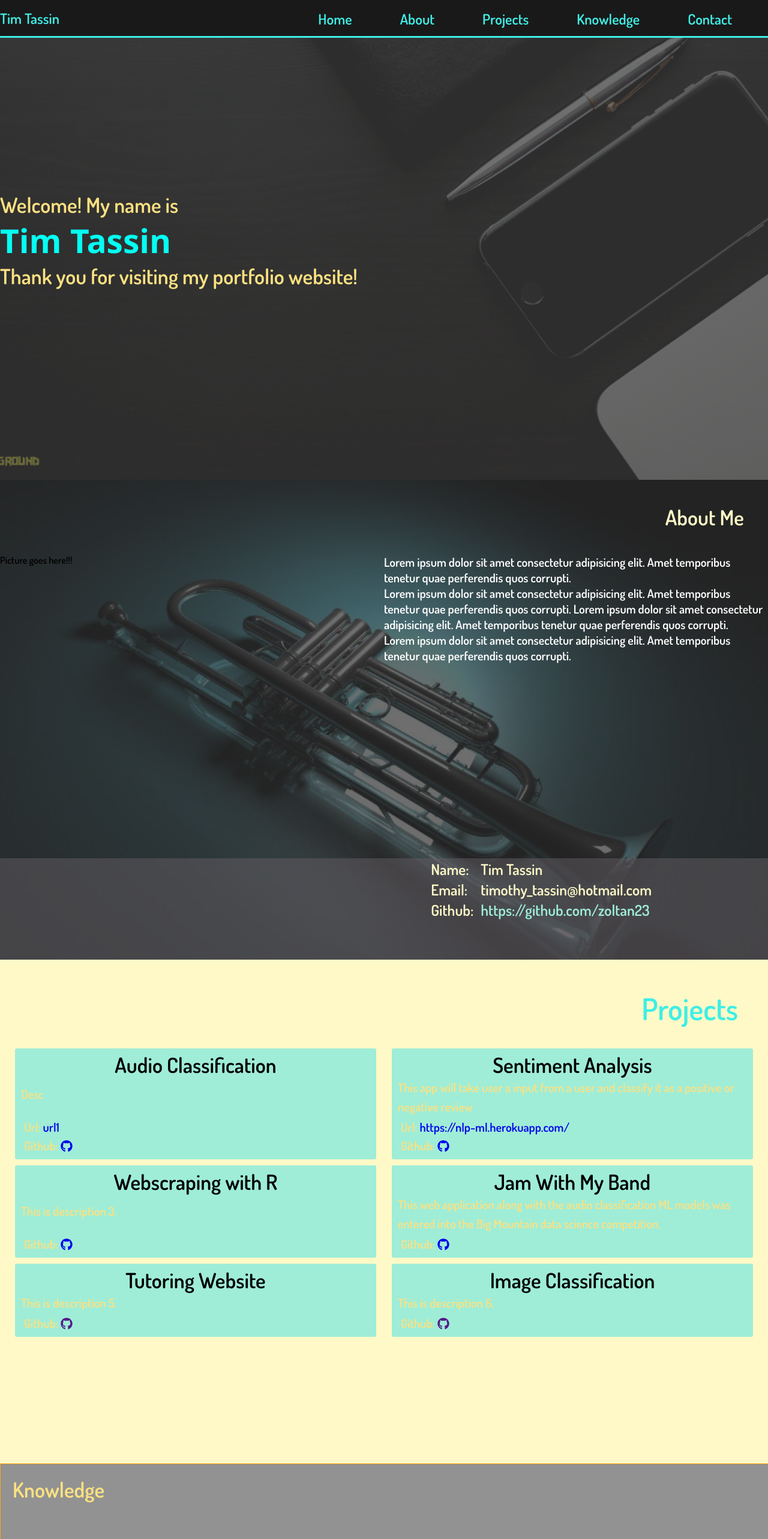
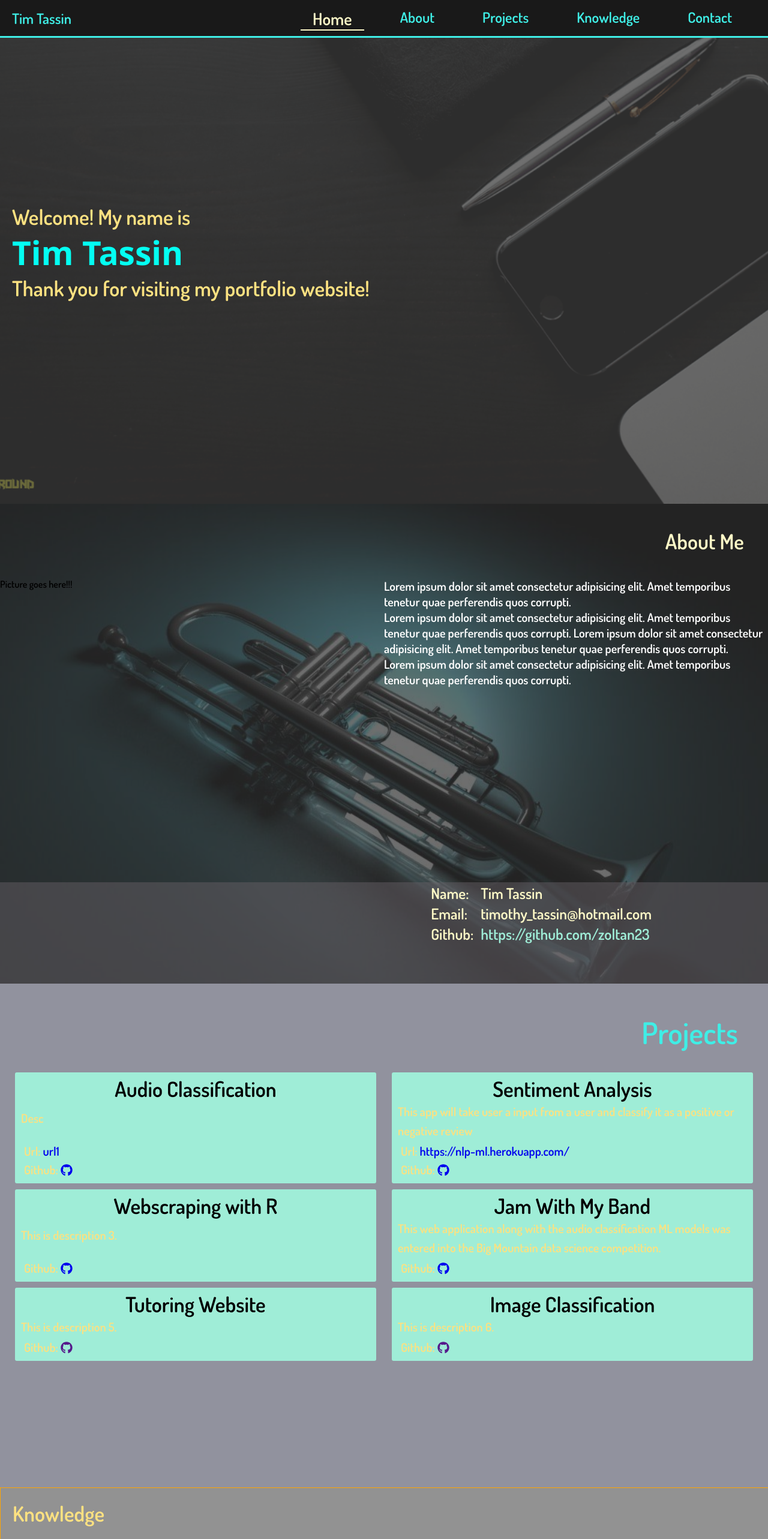
Before and after one commit to zoltan23/portfolio, a React (Create React App) app in the folder Client/: page / in a window 1280 px wide. Shown: the top 2566 px of the page at 60% size. Built offline with nearby package versions, Linux system fonts and the light colour scheme.

Commit message:
navbar link highlights when scrolled to its section

```diff
--- a/Client/public/index.html
+++ b/Client/public/index.html
@@ -10,6 +10,7 @@
       content="Web site created using create-react-app"
     />
     <link rel="apple-touch-icon" href="%PUBLIC_URL%/logo192.png" />
+
     <link href="https://fonts.googleapis.com/css2?family=Dosis:wght@600&display=swap" rel="stylesheet">
     <!--
       manifest.json provides metadata used when your web app is installed on a
@@ -24,7 +25,10 @@
       Unlike "/favicon.ico" or "favicon.ico", "%PUBLIC_URL%/favicon.ico" will
       work correctly both with client-side routing and a non-root public URL.
       Learn how to configure a non-root public URL by running `npm run build`.
+
     -->
+
+
     <title>React App</title>
   </head>
   <body>
--- a/Client/src/App.css
+++ b/Client/src/App.css
@@ -43,3 +43,9 @@ p {
   color: #fff;
   font-size: var(--p-font-size);
 }
+
+.active {
+  color: var(--color3);
+  font-size: 28px;
+  border-bottom: var(--color3) 2px solid;
+}
--- a/Client/src/Navbar/Burger.js
+++ b/Client/src/Navbar/Burger.js
@@ -8,7 +8,7 @@ const StyledBurger = styled.div`
   position: fixed;
   top: 15px;
   right: 20px;
-  z-index: 20;
+  z-index: 10;
   display: none;
   @media (max-width: 768px) {
     display: flex;
--- a/Client/src/Navbar/Navbar.css
+++ b/Client/src/Navbar/Navbar.css
@@ -18,7 +18,7 @@
    }
 
 .navbar-left {
-    padding-left: var(--padding-left);
+    padding-left: 20px;
     color: var(--color1)
 }
 
@@ -40,11 +40,7 @@
 .nav-item:hover {
     color: var(--color3);
     font-weight: 500;
-    text-decoration: underline;
+    border-bottom: 2px solid var(--color3);
+    transition-property: color border-bottom;
+    transition-duration: .5s;
 }
-
- .nav-item > .active {
-    color:red !important;
-    font-size: 50px;
-    border-bottom: 10px solid red;
-}
--- a/Client/src/Navbar/RightNav.js
+++ b/Client/src/Navbar/RightNav.js
@@ -1,4 +1,4 @@
-import React from 'react';
+import React, { useState } from 'react';
 import { Link, animateScroll as scroll } from "react-scroll";
 import styled from 'styled-components';
 import './Navbar.css'
@@ -24,17 +24,23 @@ const Ul = styled.ul`
 
 const RightNav = ({ open }) => {
 
-    const offset = -60
+  const offset = -60
+  const [linkNum, setLinkNum] = useState(0)
 
-    return (
-        <Ul open={open}>
-                <Link className="nav-item" to="home" activeClass="active" smooth={true} duration={1000}>Home</Link>
-                <Link className="nav-item" to="about" activeClass="active" smooth={true} duration={1000} offset={offset}>About</Link>
-                <Link className="nav-item" to="projects" activeClass="active" smooth={true} duration={1000} offset={offset}>Projects</Link>
-                <Link className="nav-item" to="knowledge" activeClass="active" smooth={true} duration={1000} offset={offset}>Knowledge</Link>
-                <Link className="nav-item" to="contact" activeClass="active" smooth={true} duration={1000} offset={offset}>Contact</Link>
-        </Ul>
-    )
+  const handleActive = (num) => {
+    setLinkNum(num)
+
+  }
+
+  return (
+    <Ul open={open}>
+      <Link className="nav-item" to="home" activeClass="active" spy={true} smooth={true} duration={1000}>Home</Link>
+      <Link className="nav-item" to="about" activeClass="active" spy={true} smooth={true} duration={1000} offset={offset}>About</Link>
+      <Link className="nav-item" to="projects" activeClass="active" spy={true} smooth={true} duration={1000} offset={offset}>Projects</Link>
+      <Link className="nav-item" to="knowledge" activeClass="active" spy={true} smooth={true} duration={1000} offset={offset}>Knowledge</Link>
+      <Link className="nav-item" to="contact" activeClass="active" spy={true} smooth={true} duration={1000} offset={offset}>Contact</Link>
+    </Ul>
+  )
 }
 
 export default RightNav
--- a/Client/src/screens/Home.css
+++ b/Client/src/screens/Home.css
@@ -1,5 +1,5 @@
 #home {
-  background-color: seagreen;
+  padding: 20px;
 }
 
 .center {
--- a/Client/src/screens/Projects.css
+++ b/Client/src/screens/Projects.css
@@ -1,5 +1,5 @@
  #projects {
-    background: var(--color3);
+    background: #91929e;
     height: 100vh;
     padding: 20px;
 }
--- a/Client/src/screens/Test.js
+++ b/Client/src/screens/Test.js
@@ -1,10 +1,9 @@
 import React from 'react'
+import { Element } from "react-scroll";
 import './Test.css'
 
 export default function Test() {
     return (
-        <div className="test">
-            Test
-        </div>
-    )
+<Element name="test" >Test</Element>
+)
 }
```
Also changed, not shown: Client/src/Navbar/Navbar.js (+3 -4 lines), 1 other file (tests, documents, lock files or other folders).
